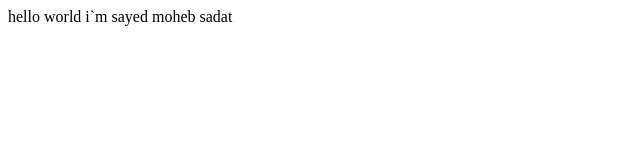
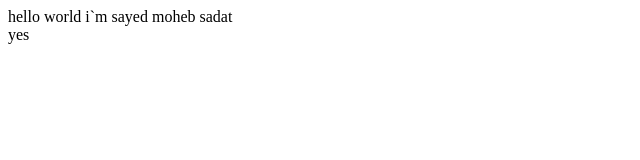
Before and after one commit to Sayedmohebsadat460/git, a plain HTML site: page index.html in a window 1280 px wide. Shown: the full height of the page, 0-640 px from the left. Drawn offline with Linux system fonts and the light colour scheme.

Commit message:
this are new div  changes
div change

```diff
--- a/index.html
+++ b/index.html
@@ -7,5 +7,6 @@
 </head>
 <body>
     hello world i`m sayed moheb sadat
+    <div>yes</div>
 </body>
 </html>
```
